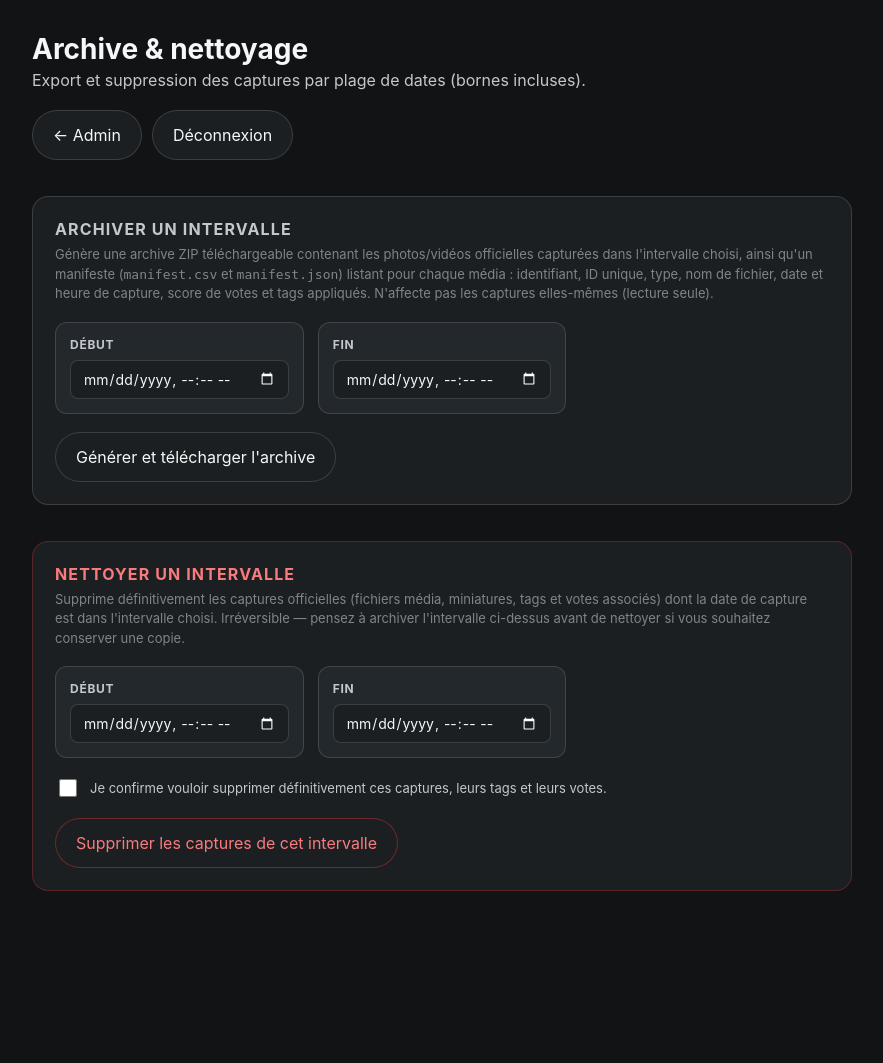
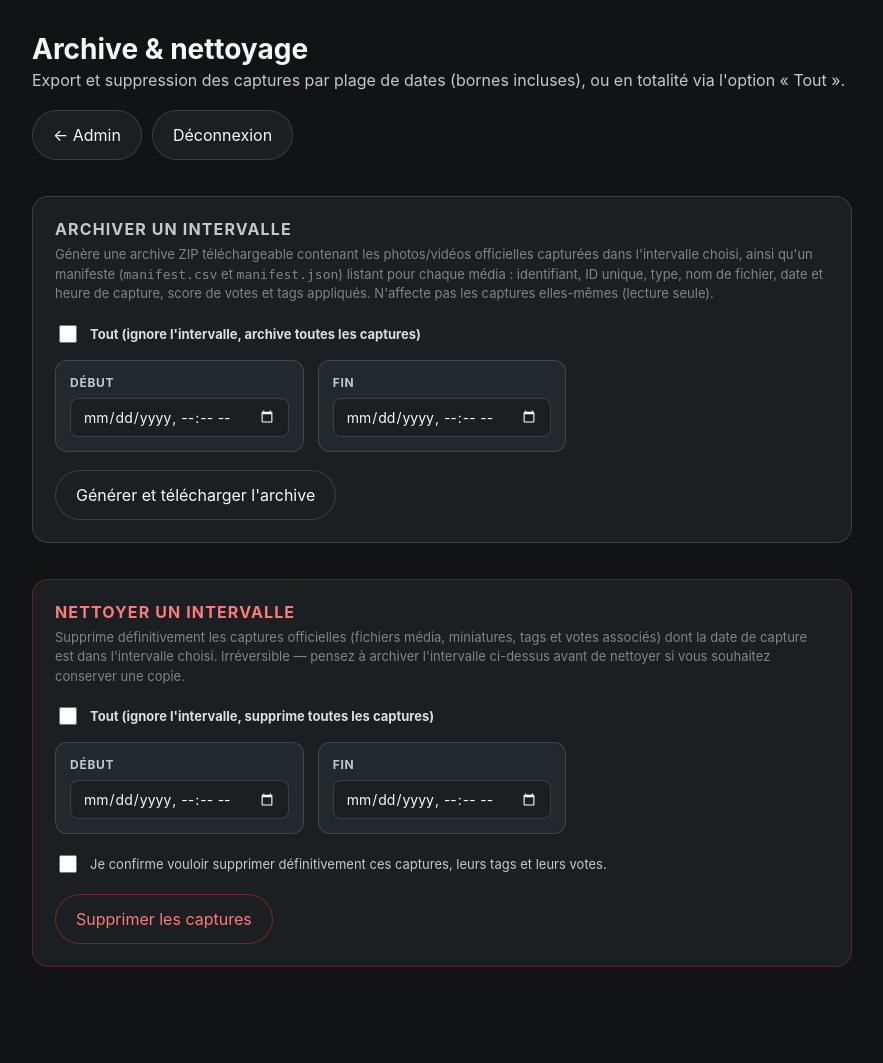
Before and after one commit to Pictotem/pictotem, a Flask app: page /admin/archive in a window 1280 px wide. Shown: the whole page, without its empty margins (198-1081 px from the left). Before the commit the page ends 891 px from the top, so only its background shows below. Run offline with Flask 3, Linux system fonts and the light colour scheme; the visitor is signed in with stand-in values (Sample User, id 1); parts of the project's set-up code (start-up, migrations or seed data) failed here and were passed over; some libraries are stand-ins or nearby versions.

Commit message:
Ajoute l'option "Tout" à l'archivage et au nettoyage (/admin/archive)
Une case à cocher "Tout" sur chacun des deux formulaires bypasse
l'intervalle de dates saisi (champs ignorés, même vides) et couvre la
totalité des captures officielles :

- app.py : _resolve_archive_range() résout soit l'intervalle datetime-local
  (comportement existant, _parse_archive_range), soit une borne couvrant
  tout le spectre des dates plausibles (_ARCHIVE_RANGE_ALL) si range_all
  est coché — réutilisée telle quelle par _build_archive_zip() et
  list_captures_in_range(), sans code dupliqué. Les deux routes
  /admin/archive/export et /admin/archive/cleanup appellent maintenant
  _resolve_archive_range() au lieu de _parse_archive_range().
- admin_archive.html : case "Tout" sur chaque formulaire (grise
  visuellement les champs de dates via JS, sans bloquer la soumission —
  ils sont de toute façon ignorés côté serveur dans ce cas) ; le message
  de confirmation JS du nettoyage distingue explicitement le cas "Tout"
  ("supprimer TOUTES les captures, sans exception").

Testé avec une base et des dossiers média entièrement isolés (répertoire
temporaire dédié, DB_PATH/PHOTO_DIR/VIDEO_DIR/THUMBS_DIR/EXPORTS_DIR
monkeypatchés) : intervalle restreint exclut bien les captures hors
bornes, "Tout" les inclut toutes (dates extrêmes 1901/2026/2088), cleanup
"Tout" refusé sans case de confirmation, cleanup "Tout" confirmé supprime
captures + tags + votes (ligne réelle, pas seulement le score agrégé) +
fichiers + miniatures.

```diff
--- a/app/app.py
+++ b/app/app.py
@@ -1077,6 +1077,23 @@ def _parse_archive_range(form) -> tuple[str, str, str]:
     return start_dt.strftime('%Y-%m-%dT%H:%M:00'), end_dt.strftime('%Y-%m-%dT%H:%M:59'), ''
 
 
+# Bornes couvrant la totalité des dates plausibles pour created_at (format
+# ISO 8601, comparaison lexicographique) — utilisées quand la case "Tout"
+# est cochée, pour réutiliser telles quelles les fonctions écrites pour un
+# intervalle borné (_build_archive_zip, list_captures_in_range...).
+_ARCHIVE_RANGE_ALL = ('0000-01-01T00:00:00', '9999-12-31T23:59:59')
+
+
+def _resolve_archive_range(form) -> tuple[str, str, str]:
+    """Résout l'intervalle demandé par le formulaire : la totalité des
+    captures si la case 'Tout' (range_all) est cochée — auquel cas les
+    champs de dates sont ignorés, même vides —, sinon les deux champs
+    datetime-local (voir _parse_archive_range)."""
+    if form.get('range_all'):
+        return _ARCHIVE_RANGE_ALL[0], _ARCHIVE_RANGE_ALL[1], ''
+    return _parse_archive_range(form)
+
+
 def _build_archive_zip(start_iso: str, end_iso: str):
     """Construit une archive ZIP (fichiers média sous media/ + manifeste
     manifest.csv/.json avec tags, score de votes, date/heure de capture)
@@ -1134,7 +1151,7 @@ def admin_archive():
 @require_admin_auth
 @csrf_protect
 def admin_archive_export():
-    start_iso, end_iso, err = _parse_archive_range(request.form)
+    start_iso, end_iso, err = _resolve_archive_range(request.form)
     if err:
         return redirect(url_for('admin_archive', err=err))
     zip_path, count = _build_archive_zip(start_iso, end_iso)
@@ -1149,7 +1166,7 @@ def admin_archive_export():
 @require_admin_auth
 @csrf_protect
 def admin_archive_cleanup():
-    start_iso, end_iso, err = _parse_archive_range(request.form)
+    start_iso, end_iso, err = _resolve_archive_range(request.form)
     if err:
         return redirect(url_for('admin_archive', err=err))
     if not request.form.get('confirm'):
--- a/app/templates/admin_archive.html
+++ b/app/templates/admin_archive.html
@@ -35,6 +35,10 @@
     .confirm-row { display: flex; align-items: center; gap: 10px; margin: 4px 0 18px; cursor: pointer; }
     .confirm-row input { width: 18px; height: 18px; accent-color: #f97b7b; cursor: pointer; }
     .confirm-row span { font-size: 13px; color: rgba(255,255,255,.75); }
+    .all-row { display: flex; align-items: center; gap: 10px; margin: 0 0 14px; cursor: pointer; }
+    .all-row input { width: 18px; height: 18px; accent-color: var(--accent); cursor: pointer; }
+    .all-row span { font-size: 13px; font-weight: 700; color: rgba(255,255,255,.85); }
+    .text-fields.range-disabled { opacity: .35; pointer-events: none; }
   </style>
 </head>
 <body class="gallery-body">
@@ -43,7 +47,7 @@
   <div class="admin-header">
     <div>
       <h1>Archive &amp; nettoyage</h1>
-      <p>Export et suppression des captures par plage de dates (bornes incluses).</p>
+      <p>Export et suppression des captures par plage de dates (bornes incluses), ou en totalité via l'option « Tout ».</p>
     </div>
     <nav class="admin-nav">
       <a class="action-btn" href="{{ url_for('admin_home') }}">← Admin</a>
@@ -65,14 +69,18 @@
     </p>
     <form method="post" action="{{ url_for('admin_archive_export') }}">
       <input type="hidden" name="_csrf_token" value="{{ csrf_token() }}">
-      <div class="text-fields">
+      <label class="all-row">
+        <input type="checkbox" name="range_all" value="1" class="archive-all-toggle" data-target="export">
+        <span>Tout (ignore l'intervalle, archive toutes les captures)</span>
+      </label>
+      <div class="text-fields" id="export_range_fields">
         <div class="text-field">
           <label class="field-label" for="export_range_start">Début</label>
-          <input type="datetime-local" id="export_range_start" name="range_start" required>
+          <input type="datetime-local" id="export_range_start" name="range_start">
         </div>
         <div class="text-field">
           <label class="field-label" for="export_range_end">Fin</label>
-          <input type="datetime-local" id="export_range_end" name="range_end" required>
+          <input type="datetime-local" id="export_range_end" name="range_end">
         </div>
       </div>
       <button type="submit" class="action-btn primary">Générer et télécharger l'archive</button>
@@ -87,17 +95,20 @@
       pensez à archiver l'intervalle ci-dessus avant de nettoyer si vous souhaitez conserver
       une copie.
     </p>
-    <form method="post" action="{{ url_for('admin_archive_cleanup') }}"
-          onsubmit="return confirm('Supprimer définitivement toutes les captures (photos, vidéos, tags, votes) de cet intervalle ? Cette action est irréversible.');">
+    <form method="post" action="{{ url_for('admin_archive_cleanup') }}" id="cleanupForm">
       <input type="hidden" name="_csrf_token" value="{{ csrf_token() }}">
-      <div class="text-fields">
+      <label class="all-row">
+        <input type="checkbox" name="range_all" value="1" class="archive-all-toggle" data-target="cleanup" id="cleanupRangeAll">
+        <span>Tout (ignore l'intervalle, supprime toutes les captures)</span>
+      </label>
+      <div class="text-fields" id="cleanup_range_fields">
         <div class="text-field">
           <label class="field-label" for="cleanup_range_start">Début</label>
-          <input type="datetime-local" id="cleanup_range_start" name="range_start" required>
+          <input type="datetime-local" id="cleanup_range_start" name="range_start">
         </div>
         <div class="text-field">
           <label class="field-label" for="cleanup_range_end">Fin</label>
-          <input type="datetime-local" id="cleanup_range_end" name="range_end" required>
+          <input type="datetime-local" id="cleanup_range_end" name="range_end">
         </div>
       </div>
       <label class="confirm-row">
@@ -105,11 +116,32 @@
         <span>Je confirme vouloir supprimer définitivement ces captures, leurs tags et leurs votes.</span>
       </label>
       <button type="submit" class="action-btn" style="border-color:rgba(200,50,50,.5);color:#f97b7b">
-        Supprimer les captures de cet intervalle
+        Supprimer les captures
       </button>
     </form>
   </div>
 
+  <script>
+    // Case "Tout" (les deux formulaires) : grise/désactive visuellement les
+    // champs de dates (ignorés côté serveur dans ce cas, voir
+    // _resolve_archive_range() dans app.py) sans bloquer la soumission.
+    document.querySelectorAll('.archive-all-toggle').forEach((toggle) => {
+      const fields = document.getElementById(toggle.dataset.target + '_range_fields');
+      const sync = () => fields?.classList.toggle('range-disabled', toggle.checked);
+      toggle.addEventListener('change', sync);
+      sync();
+    });
+
+    // Message de confirmation adapté selon la case "Tout" du nettoyage.
+    document.getElementById('cleanupForm')?.addEventListener('submit', (e) => {
+      const all = document.getElementById('cleanupRangeAll')?.checked;
+      const msg = all
+        ? 'Supprimer DÉFINITIVEMENT TOUTES les captures (photos, vidéos, tags, votes), sans exception ? Cette action est irréversible.'
+        : 'Supprimer définitivement toutes les captures (photos, vidéos, tags, votes) de cet intervalle ? Cette action est irréversible.';
+      if (!confirm(msg)) e.preventDefault();
+    });
+  </script>
+
 </div>
 </body>
 </html>
```
